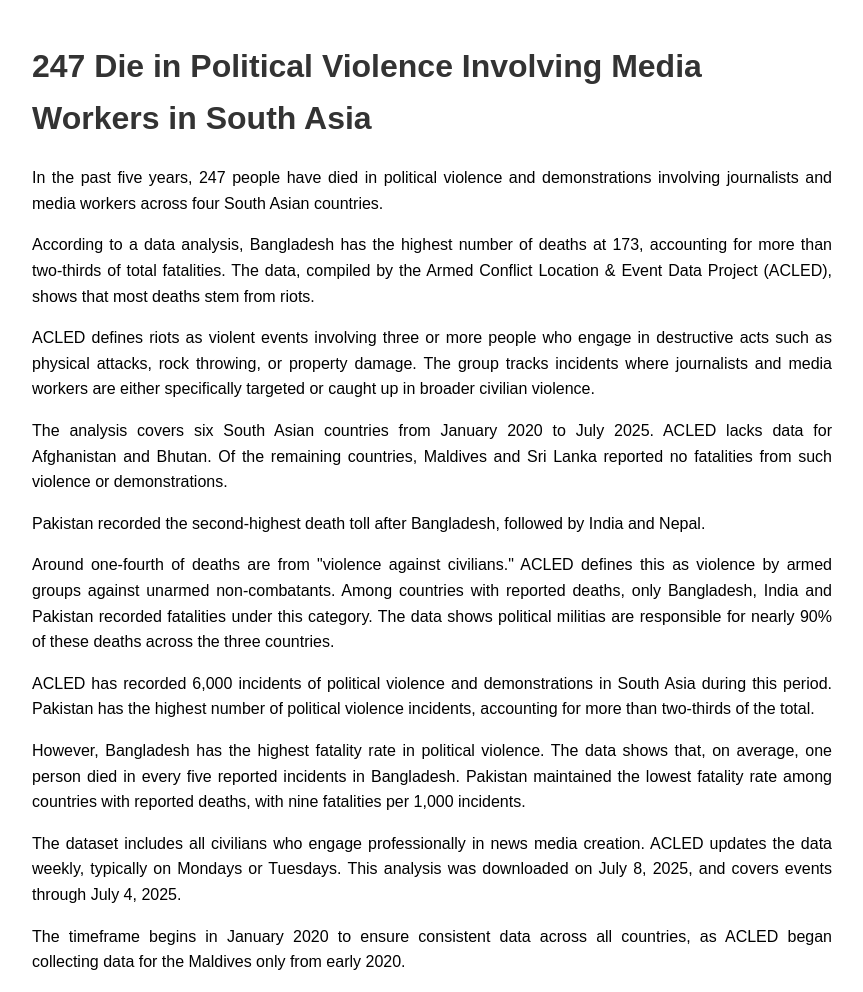
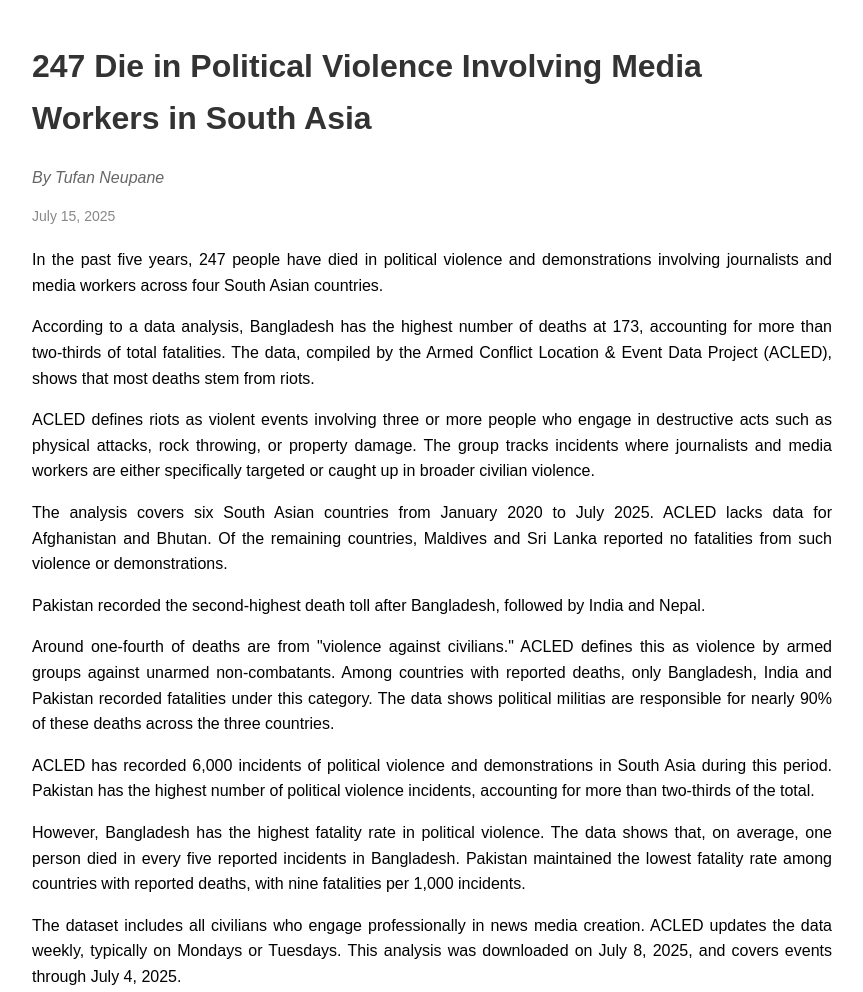
Before and after one commit to tufanjee/tufanjee.github.io, a plain HTML site: page index.html in a window 1280 px wide. Shown: the top 992 px of the page, without its empty margins (208-1071 px from the left). Drawn offline with Linux system fonts and the light colour scheme.

Commit message:
Update index.html

```diff
--- a/index.html
+++ b/index.html
@@ -13,6 +13,16 @@
       h1 {
         color: #333;
       }
+      .byline {
+        font-style: italic;
+        margin-bottom: 5px;
+        color: #666;
+      }
+      .date {
+        font-size: 14px;
+        color: #888;
+        margin-bottom: 20px;
+      }
       p {
         margin-bottom: 15px;
         text-align: justify;
@@ -21,6 +31,10 @@
   </head>
   <body>
     <h1>247 Die in Political Violence Involving Media Workers in South Asia</h1>
+
+    <p class="byline">By Tufan Neupane</p>
+
+    <p class="date">July 15, 2025</p>
 
     <p>In the past five years, 247 people have died in political violence and demonstrations involving journalists and media workers across four South Asian countries.</p>
 
```
